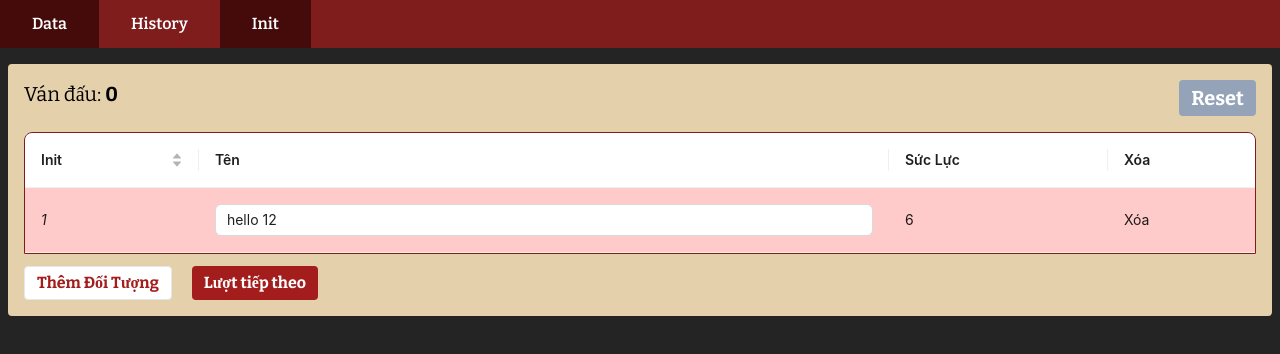
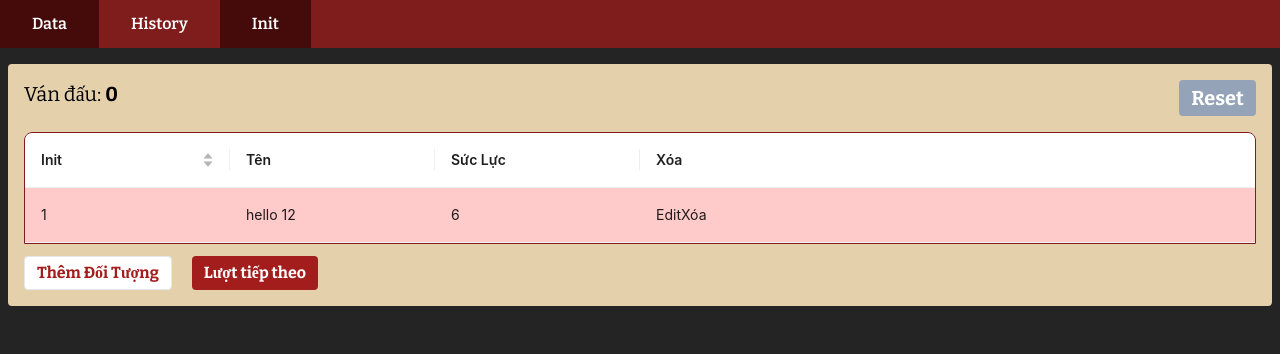
Before and after one commit to ngonam22/hvdl-discord-bot, a React (Vite) app in the folder packages/owlbear-extension/: page /init in a window 1280 px wide. Shown: the top 354 px of the page. Built offline with nearby package versions, Linux system fonts and the light colour scheme.

Commit message:
Improve the row inline edit

```diff
--- a/packages/owlbear-extension/index.html
+++ b/packages/owlbear-extension/index.html
@@ -7,7 +7,8 @@
     <title>Owlbear Extension</title>
     <link rel="preconnect" href="https://fonts.googleapis.com">
     <link rel="preconnect" href="https://fonts.gstatic.com" crossorigin>
-    <link href="https://fonts.googleapis.com/css2?family=Bitter:ital,wght@0,100..900;1,100..900&display=swap" rel="stylesheet">
+    <!-- <link href="https://fonts.googleapis.com/css2?family=Bitter:ital,wght@0,100..900;1,100..900&display=swap" rel="stylesheet"> -->
+    <link href="https://fonts.googleapis.com/css2?family=Bitter:ital,wght@0,100..900;1,100..900&family=Play:wght@400;700&display=swap" rel="stylesheet">
   </head>
   <body>
     <div id="root"></div>
--- a/packages/owlbear-extension/src/pages/Init.tsx
+++ b/packages/owlbear-extension/src/pages/Init.tsx
@@ -1,6 +1,7 @@
-import { Table, Input } from 'antd';
+import { Table, Input, InputNumber, Form } from 'antd';
 import type { TableProps, ColumnType } from 'antd';
-import { useState } from 'react';
+import initCollapseMotion from 'antd/es/_util/motion';
+import React, { useState } from 'react';
 
 interface DataType {
     key: string;
@@ -8,13 +9,50 @@ interface DataType {
     sucLuc: number;
     init: number;
 }
-type ColumnTypes = Exclude<TableProps<DataType>['columns'], undefined>;
-type ExtendedColumnTypes = ColumnTypes[number] & {
+interface EditableCellProps extends React.HTMLAttributes<HTMLElement> {
+    editing: boolean;
+    dataIndex: string;
+    title: string;
+    inputType: 'number' | 'text';
+    record: DataType;
+    index: number;
     ceilClass?: string
 }
-type ExtendedCeilProps = {
-    ceilClass?: string
+
+const EditableCell: React.FC<React.PropsWithChildren<EditableCellProps>> = ({
+    editing,
+    dataIndex,
+    ceilClass,
+    // title,
+    inputType,
+    // record,
+    // index,
+    children,
+    ...restProps
+}) => {
+    const inputNode = inputType === 'number' ? <InputNumber /> : <Input />;
+
+    if (ceilClass) {
+        restProps['className'] += ` ${ceilClass}`
     }
+
+    return (
+        <td {...restProps}>
+            {
+                editing ? (
+                    <Form.Item
+                        name={dataIndex}
+                        className='m-0'
+                    >
+                        {inputNode}
+                    </Form.Item>
+                ) : children
+            }
+        </td>
+    )
+}
+
+
 
 
 export default function InitPage() {
@@ -25,6 +63,23 @@ export default function InitPage() {
     ])
     const [round, setRound] = useState<number>(0)
     const [turn, setTurn] = useState<number>(0)
+
+
+    const [form, setForm] = Form.useForm()
+    const [editingKey, setEditingKey] = useState('')
+    const isEditing = (record: DataType) => record.key === editingKey
+    const cancel = () => {
+        setEditingKey('');
+    };
+
+    const edit = (record: Partial<DataType> & { key: React.Key }) => {
+        form.setFieldsValue({
+            init: record.init,
+            name: record.name,
+            sucLuc: record.sucLuc
+        })
+        setEditingKey(record.key)
+    }
 
     const addMore = () => {
         const id = Math.random().toString()
@@ -40,45 +95,66 @@ export default function InitPage() {
         setData(data.filter(val => val?.key !== key))
     }
 
-    const defaultColumns: ExtendedColumnTypes[] = [
+    const defaultColumns = [
         {
             title: 'Init',
             dataIndex: 'init',
             key: 'init',
             ceilClass: 'w-1/6',
+            editable: true,
             sorter: {
                 compare: (a, b) => parseInt(a.key) - parseInt(b.key)
             },
-            render: (text: string) => <i>{text}</i>
         },
         {
             title: 'Tên',
             dataIndex: 'name',
             key: 'name',
-            ceilClass: 'hello',
-            render: (text) => <Input value={text} />,
+            ceilClass: 'w-1/6',
+            editable: true
         },
         {
             title: 'Sức Lực',
             dataIndex: 'sucLuc',
             key: 'sucLuc',
-            ceilClass: 'hello',
+            ceilClass: 'w-1/6',
+            editable: true,
             render: (text) => <>{text}</>,
         },
         {
             title: 'Xóa',
             dataIndex: '',
             key: 'delete',
-            ceilClass: 'hello',
-            render: (_, record) => <button onClick={() => removeRow(record.key)}>Xóa</button>
+            ceilClass: 'w-1/6',
+            render: (_, record) => {
+                const editable = isEditing(record);
+
+                return editable ? (
+                    <span>
+                        <button type="button" onClick={cancel}>Cancel</button>
+                    </span>
+                ) : (
+                    <>
+                        <button type="button" disabled={editingKey !== ''} onClick={() => edit(record)}>Edit</button>
+                        <button onClick={() => removeRow(record.key)}>Xóa</button>
+                    </>
+                )
+            }
         }
     ]
 
     const columns = defaultColumns.map((col) => {
+        if (!col.editable) {
+            return col;
+        }
+
         return {
             ...col,
-            onCell: () => ({
+            onCell: (record: DataType) => ({
                 ceilClass: col?.ceilClass,
+                inputType: col.dataIndex === 'age' ? 'number' : 'text',
+                dataIndex: col?.dataIndex,
+                editing: isEditing(record)
             }),
 
         };
@@ -89,15 +165,6 @@ export default function InitPage() {
         )
     }
 
-    // const EditableCell: React.FC<React.PropsWithChildren<ExtendedCeilProps>> = ({
-    //     children,
-    //     ceilClass,
-    //     ...restProps
-    // }) => {
-
-    //     restProps['className'] += ceilClass !== '' ? ` ${ceilClass}` : ''
-    //     return <td {...restProps}>{children}</td>
-    // }
 
     const updateFormValue = (event, fieldName: string, fieldKey: string) => {
 
@@ -112,8 +179,8 @@ export default function InitPage() {
     }
     const components = {
         body: {
-            // cell: EditableCell,
-            row: rowHandler
+            cell: EditableCell,
+            // row: rowHandler
         },
     };
 
@@ -151,9 +218,10 @@ export default function InitPage() {
                 </div>
             </div>
 
+            <Form form={form} component={false}>
                 <Table
                     components={components}
-                columns={columns as ColumnTypes}
+                    columns={columns}
                     dataSource={data}
                     className="highlighted-table"
                     pagination={false}
@@ -161,6 +229,8 @@ export default function InitPage() {
                         return index === turn ? 'bg-red-200' : ''
                     }}
                 />
+            </Form>
+
 
             <div className="flex mt-3 space-x-5">
                 <button type='button' className='btn-default' onClick={addMore}>Thêm Đối Tượng</button>
```
Lines whose indentation alone changed are shown as unchanged.
